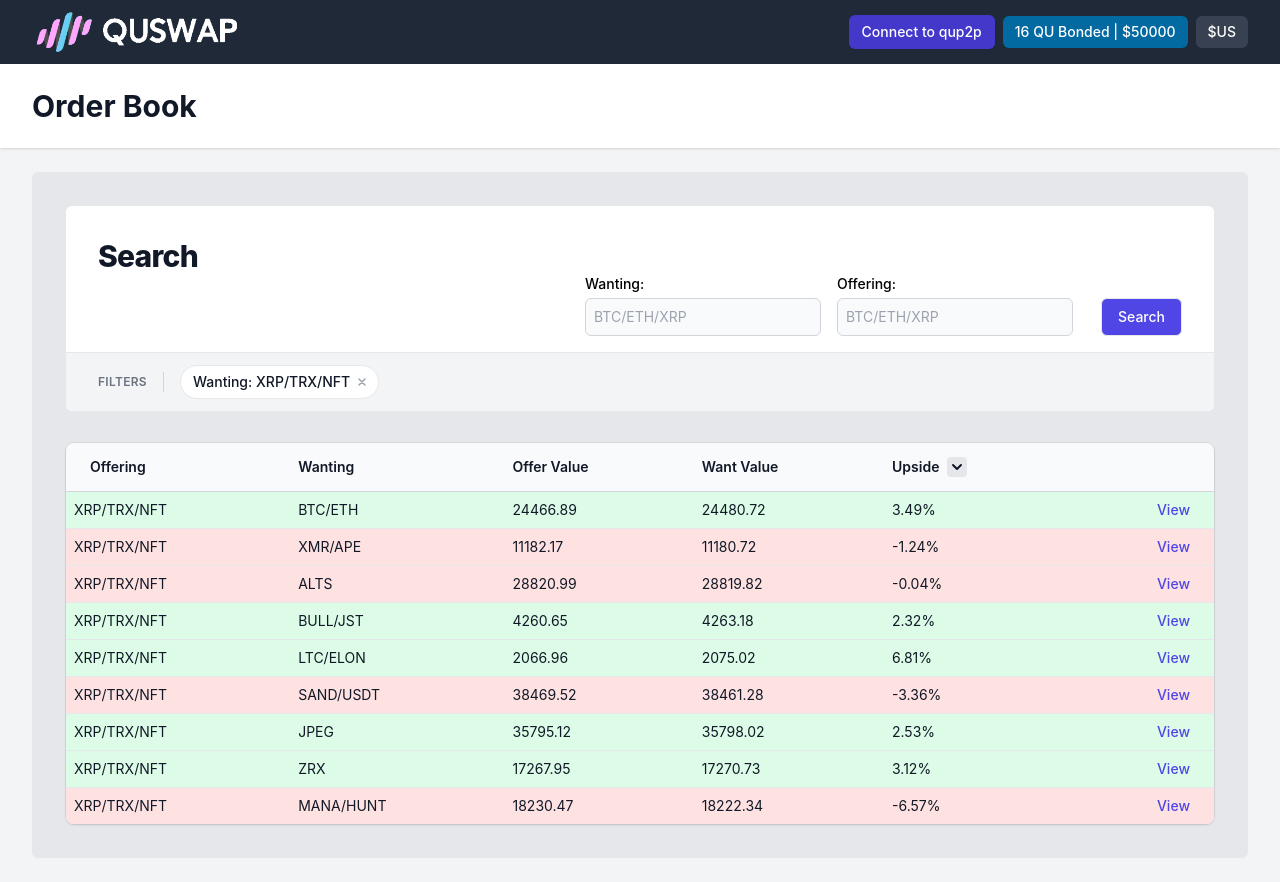
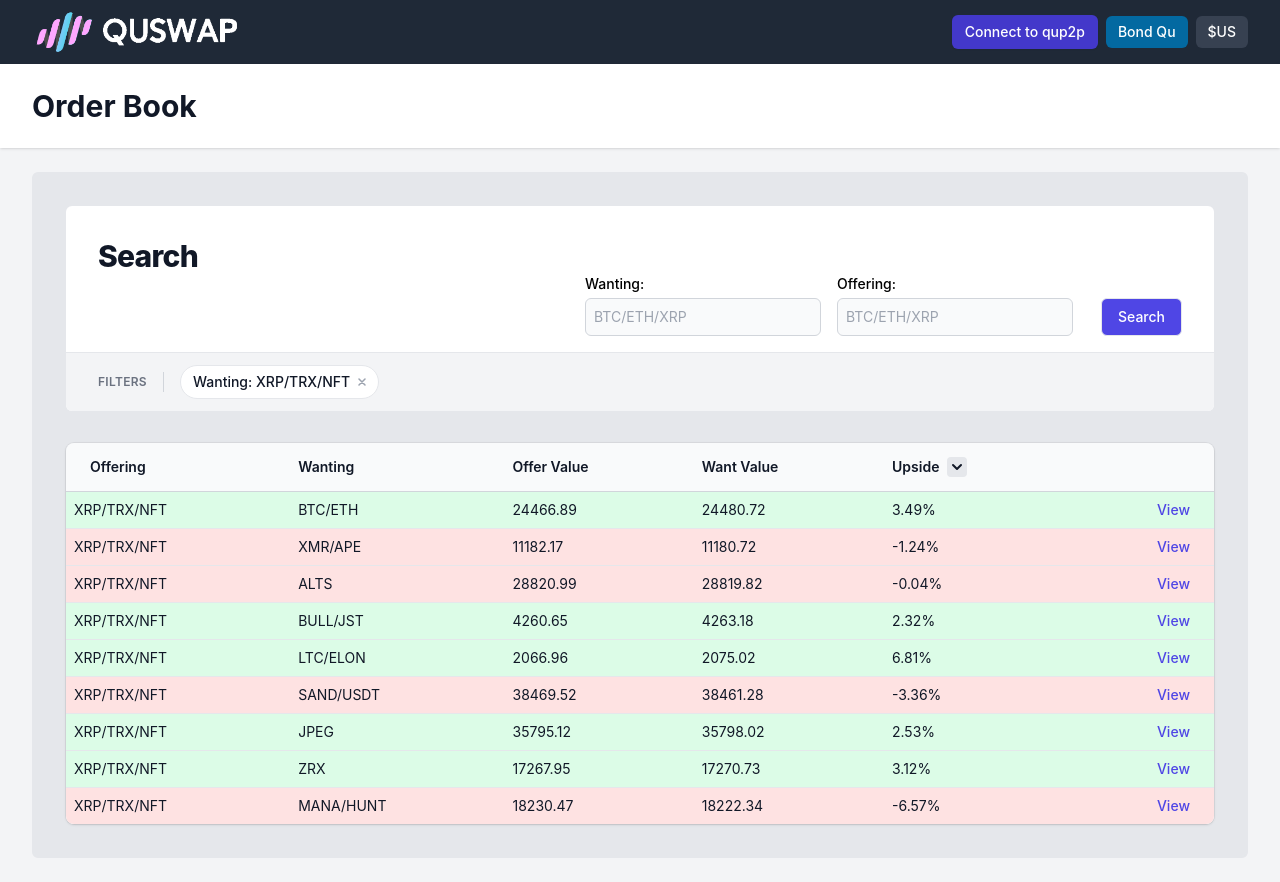
Before and after one commit to quswap/quswap-exchange, a React (Create React App) app: page / in a window 1280 px wide. Built offline with nearby package versions, Linux system fonts and the light colour scheme.

Commit message:
make bonded qu dynamic

```diff
--- a/src/App.js
+++ b/src/App.js
@@ -33,6 +33,8 @@ const getSignerAndInitialize = memoize(async () => {
 
 export default function App() {
   const [ quPeer, setQuPeer ] = useState(null);
+  const [ bondedQu, setBondedQu ] = useState(0);
+
   const initializeQuPeer = () => {
     (async () => {
       const signer = await getSignerAndInitialize();
@@ -71,8 +73,9 @@ export default function App() {
                     <button
                       type="button"
                       className="inline-flex items-center ml-2 px-3 py-2 border-indigo-600/100 bg-sky-700 text-sm leading-4 font-medium rounded-md text-white hover:bg-sky-600"
+                      onClick = { () => setBondedQu(bondedQu + 1)}
                     >
-                      16 QU Bonded | $50000
+                      { bondedQu ? bondedQu + 'QU Bonded | $50000' : 'Bond Qu' }
                     </button>
                     <button
                       type="button"
```
